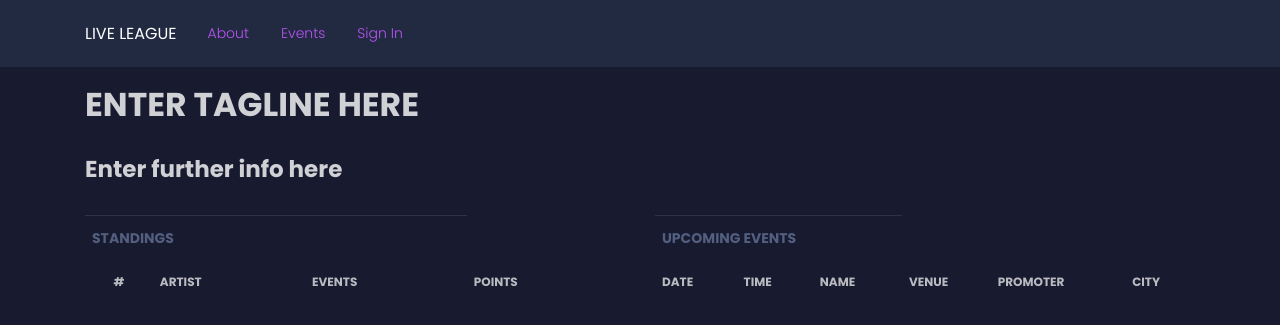
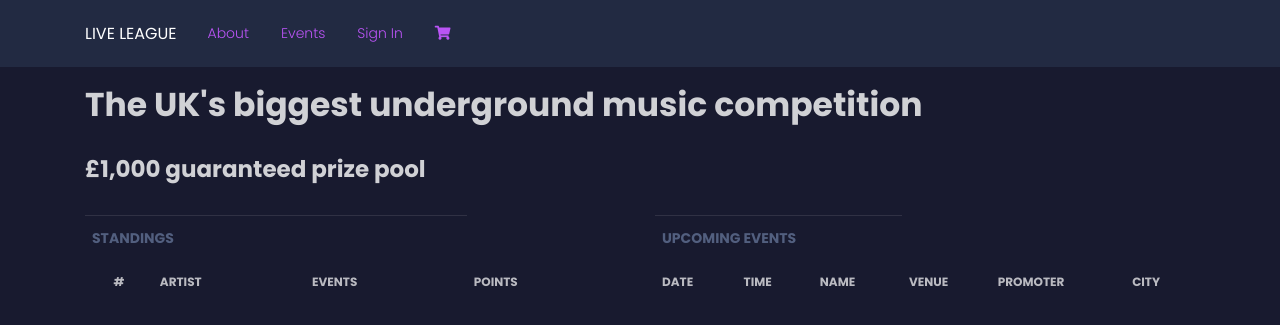
Before and after one commit to liveleague/live-league-website, a Flask app: page / in a window 1280 px wide. Shown: the top 325 px of the page. Run offline with Flask 2, Linux system fonts and the light colour scheme; data that the repository does not hold is empty; some libraries are stand-ins or nearby versions.

Commit message:
Add to cart AJAX function created.

```diff
--- a/app/routes.py
+++ b/app/routes.py
@@ -1,6 +1,6 @@
 from functools import wraps
 
-from flask import render_template, request, session, redirect, url_for
+from flask import render_template, request, session, redirect, url_for, jsonify
 
 from app import app
 from app.wrapper import Public, Private
@@ -22,14 +22,29 @@ def login_required(f):
             return redirect(url_for('sign_in'))
     return wrap
 
+@app.route('/_add_to_cart')
+def add_to_cart():
+    ticket_type = request.args.get('ticket_type')
+    if 'cart' not in session:
+        session['cart'] = []
+    session['cart'].append(ticket_type)
+    print(session)
+    return jsonify(result=session['cart'][-1])
+
 @app.route('/')
 def index():
     """Homepage."""
     standings = pub.list_table_rows()
+    prize_pool = 0
+    for row in standings:
+        prize_pool += row['points']
     upcoming_events = pub.list_events(when='upcoming')
     print(session)
     return render_template(
-        'index.html', standings=standings, upcoming_events=upcoming_events
+        'index.html',
+        standings=standings,
+        prize_pool=prize_pool,
+        upcoming_events=upcoming_events
     )
 
 @app.route('/about')
--- a/app/templates/base.html
+++ b/app/templates/base.html
@@ -14,6 +14,9 @@
     <link type="text/css" href="{{ url_for('static', filename='css/blk-design-system.css') }}" rel="stylesheet">
     <!-- Core -->
     <script src="https://ajax.googleapis.com/ajax/libs/jquery/3.4.1/jquery.min.js"></script>
+    <script type=text/javascript>
+      $SCRIPT_ROOT = {{ request.script_root|tojson|safe }};
+    </script>
     <script src="{{ url_for('static', filename='vendor/popper/popper.min.js') }}"></script>
     <script src="{{ url_for('static', filename='vendor/bootstrap/bootstrap.min.js') }}"></script>
     <!-- Optional plugins -->
@@ -47,14 +50,19 @@
               {% else %}
                 <a class="nav-link" href="{{ url_for('sign_in') }}">Sign In</a>
               {% endif %}
-              {% if session.cart %}
-                <a class="nav-link" href="{{ url_for('cart') }}"><i class="fas fa-shopping-cart"></i></a>
+            </li>
+            <li class="nav-item">
+              {% if session.cart|length == 0 %}
+                <a class="nav-link" href="{{ url_for('cart') }}" id="nav-cart"><i class="fas fa-shopping-cart"></i></a>
+              {% else %}
+                <a class="nav-link" href="{{ url_for('cart') }}" id="nav-cart"><i class="fas fa-shopping-cart"></i> {{ session.cart|length }}</a>
               {% endif %}
             </li>
           </ul>
         </div>
       </div>
     </nav>
+
     <!-- Grid A -->
     <div class="container">
       <div class="row">
--- a/app/templates/index.html
+++ b/app/templates/index.html
@@ -10,8 +10,8 @@
       <div class="col-sm">
         <!-- Column 1 of 1 -->
         <span>
-          <h1><b>ENTER TAGLINE HERE</b></h1>
-          <h3><b>Enter further info here</b></h3>
+          <h1><b>The UK's biggest underground music competition</b></h1>
+          <h3><b>£{{ '{:,}'.format(1000 + prize_pool) }} guaranteed prize pool</b></h3>
         </span>
       </div>
     </div>
```
Also changed, not shown: app/templates/event.html (+18 -1 lines).
